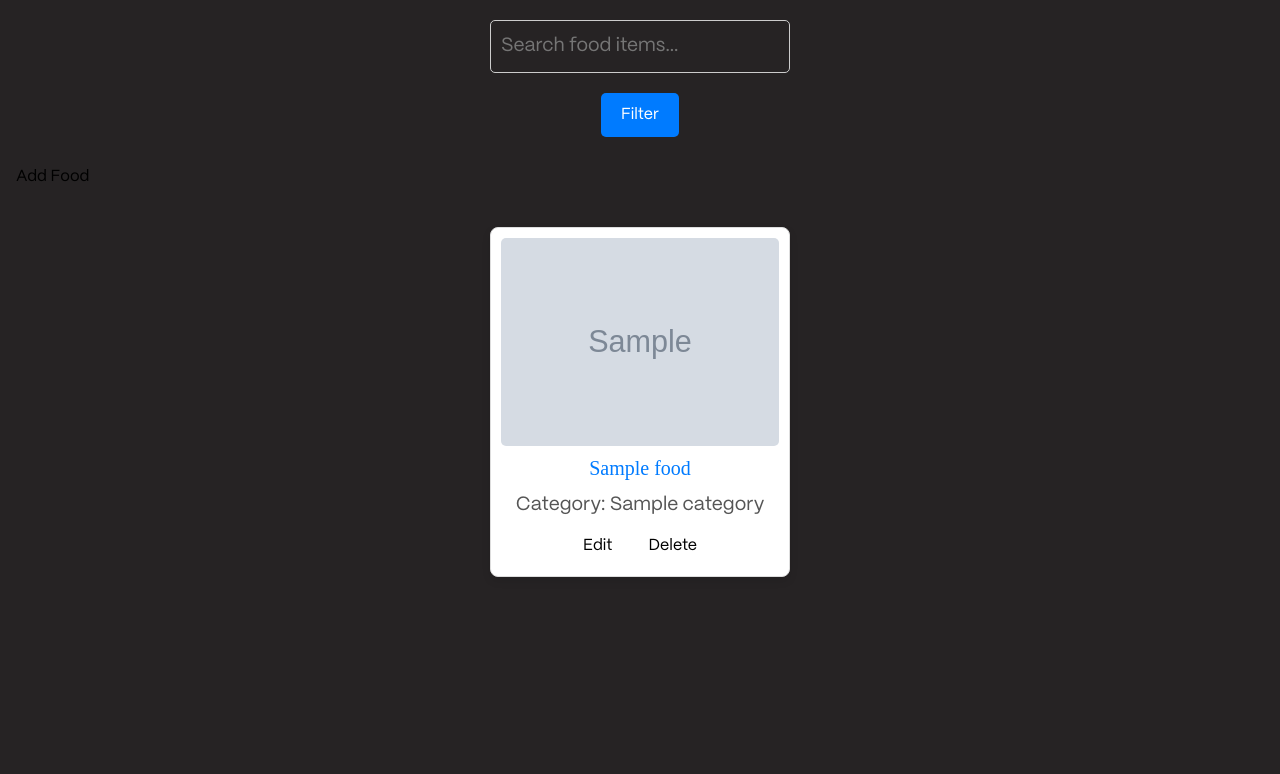
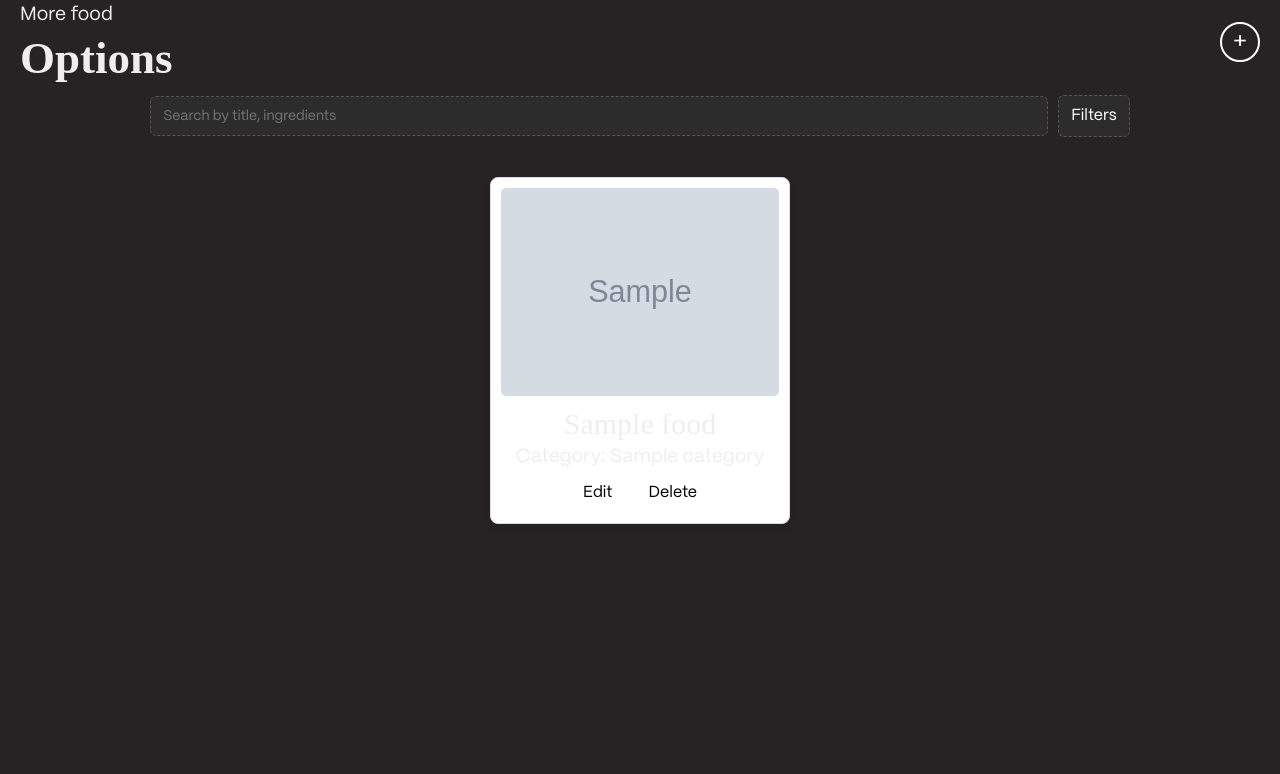
Before and after one commit to MisterAmig0/MONK, a Flask app: template templates/health.html in a window 1280 px wide. Shown: the top 774 px of the page. After the commit the page ends 524 px from the top, so only its background shows below. Run offline with Flask 3, Linux system fonts and the light colour scheme; the template is opened without the code that fills it: most values are stand-ins (such as "Sample title", 1, 10 or a date in 2020); grey boxes marked "Sample" are stand-in pictures; some web fonts are replaced.

Commit message:
Design 1.0

```diff
--- a/static/css/food.css
+++ b/static/css/food.css
@@ -1,5 +1,34 @@
+section {
+    margin: 0px 20px;
+}
+
+/* Top section add Food */
+.moreFoodHeader, .filter-container {
+    display: flex;
+    justify-content: space-between;
+}
+.add-button-food {
+    background-color: transparent;
+    color: white;
+    font-size: 24px;
+    border: 2px solid white;
+    border-radius: 50%;
+    width: 40px;
+    height: 40px;
+    display: flex;
+    justify-content: center;
+    align-items: center;
+    cursor: pointer;
+  }
+  .moreFoodHeader > .addFoodSection {
+    align-items: center;
+    margin: auto 0;
+}
+
+
+/* Create food item modal */
 .modal {
-    display: none; /* Hidden by default */
+    display: none;
     position: fixed;
     z-index: 1;
     left: 0;
@@ -54,12 +83,105 @@
     font-weight: bold;
 }
 
-.close:hover,
-.close:focus {
-    color: #000;
-    text-decoration: none;
+
+
+
+
+/* Search / Filter food */
+.filter-container {
+    display: flex;
+    gap: 10px;
+    align-items: center;
+    justify-content: center;
+    padding: 10px;
+}
+
+/* Search Box Styling */
+.search-box {
+    display: flex;
+    align-items: center;
+    border: 1px dashed #555; /* Dashed border for the search box */
+    border-radius: 6px;
+    overflow: hidden;
+    background-color: #2c2c2c; /* Match the input background */
+}
+
+#searchInput {
+    border: none;
+    padding: 8px 12px;
+    font-size: 14px;
+    color: #fff;
+    background-color: transparent;
+    width: 70vw;
+}
+
+#searchInput:focus {
+    outline: none;
+}
+
+.popup {
+    display: none;
+    position: fixed;
+    z-index: 2;
+    left: 0;
+    top: 0;
+    width: 100%;
+    height: 100%;
+    background-color: rgba(0, 0, 0, 0.5);
+}
+
+.popup-content {
+    background-color: #fff;
+    margin: 15% auto;
+    padding: 20px;
+    border-radius: 8px;
+    width: 90%;
+    max-width: 400px;
+    text-align: center;
+    box-shadow: 0 4px 8px rgba(0, 0, 0, 0.2);
+}
+
+
+.popup-content label {
+    display: block;
+    margin: 10px 0;
+    color: #555;
     cursor: pointer;
 }
+
+.popup-content input {
+    margin-right: 10px;
+}
+
+
+/* Close Popup */
+.close-popup {
+    float: right;
+    font-size: 24px;
+    font-weight: bold;
+    cursor: pointer;
+    color: #333;
+}
+
+
+/* Filter Button Styling */
+.filter-button {
+    display: inline-flex;
+    align-items: center;
+    justify-content: center;
+    border: 1px dashed #555; /* Dashed border for the filter button */
+    border-radius: 6px;
+    padding: 8px 12px;
+    color: #fff;
+    background-color: #2c2c2c; /* Match the button background */
+    cursor: pointer;
+    transition: background-color 0.3s ease;
+}
+
+.filter-button:hover {
+    background-color: #444; /* Slight hover effect */
+}
+
 
 /* Food Container Styles */
 .food-container {
@@ -82,125 +204,9 @@
     transition: transform 0.2s;
 }
 
-.food-item:hover {
-    transform: scale(1.05);
-}
 
 .food-item img {
     max-width: 100%;
     border-radius: 5px;
     margin-bottom: 10px;
 }
-
-.food-item h3 {
-    margin: 10px 0;
-    font-size: 20px;
-    color: #007bff;
-}
-
-.food-item p {
-    margin: 5px 0;
-    color: #555;
-}
-select {
-    width: 100%;
-    padding: 8px;
-    margin-top: 5px;
-    margin-bottom: 15px;
-    border: 1px solid #ccc;
-    border-radius: 5px;
-    background-color: #fff;
-    font-size: 16px;
-}
-
-select:focus {
-    outline: none;
-    border-color: #007bff;
-    box-shadow: 0 0 5px rgba(0, 123, 255, 0.5);
-}
-/* Filter Button */
-#filterBtn {
-    display: block;
-    margin: 20px auto;
-    padding: 10px 20px;
-    font-size: 16px;
-    background-color: #007bff;
-    color: #fff;
-    border: none;
-    border-radius: 5px;
-    cursor: pointer;
-    transition: background-color 0.3s;
-}
-
-#filterBtn:hover {
-    background-color: #0056b3;
-}
-
-/* Popup Styles */
-.popup {
-    display: none;
-    position: fixed;
-    z-index: 2;
-    left: 0;
-    top: 0;
-    width: 100%;
-    height: 100%;
-    background-color: rgba(0, 0, 0, 0.5);
-}
-
-.popup-content {
-    background-color: #fff;
-    margin: 15% auto;
-    padding: 20px;
-    border-radius: 8px;
-    width: 90%;
-    max-width: 400px;
-    text-align: center;
-    box-shadow: 0 4px 8px rgba(0, 0, 0, 0.2);
-}
-
-.popup-content h3 {
-    margin-bottom: 20px;
-    font-size: 20px;
-    color: #333;
-}
-
-.popup-content label {
-    display: block;
-    margin: 10px 0;
-    font-size: 16px;
-    color: #555;
-    cursor: pointer;
-}
-
-.popup-content input {
-    margin-right: 10px;
-}
-
-.popup-content button {
-    margin-top: 20px;
-    padding: 10px 20px;
-    background-color: #28a745;
-    color: #fff;
-    border: none;
-    border-radius: 5px;
-    cursor: pointer;
-    transition: background-color 0.3s;
-}
-
-.popup-content button:hover {
-    background-color: #218838;
-}
-
-/* Close Popup */
-.close-popup {
-    float: right;
-    font-size: 24px;
-    font-weight: bold;
-    cursor: pointer;
-    color: #333;
-}
-
-.close-popup:hover {
-    color: #000;
-}
--- a/templates/health.html
+++ b/templates/health.html
@@ -9,19 +9,33 @@
 </head>
 <body>
 
+    <section>
+    <!-- Add food -->
+    <div class="moreFoodHeader">
+        <div>
+            <span class="subtitle">More food</span>
+            <h1 class="title">Options</h1>
+        </div>
+        <div class="addFoodSection">
+            <button class="add-button-food" id="addFoodBtn">+</button>
+        </div>
+    </div>
+    <div class="filter-container">
         <!-- Search Bar -->
-        <form id="searchForm" action="/health" method="GET" style="text-align: center; margin: 20px 0;">
+        <form id="searchForm" action="/health" method="GET">
+            <div class="search-box">
                 <input
                     type="text"
                     name="search"
                     id="searchInput"
-                placeholder="Search food items..."
-                value="{{ request.args.get('search', '') }}"
-                style="padding: 10px; width: 300px; border: 1px solid #ccc; border-radius: 5px;">
+                    placeholder="Search by title, ingredients"
+                    value="{{ request.args.get('search', '') }}" >
+            </div>
         </form>
 
         <!-- Filter Button -->
-        <button id="filterBtn">Filter</button>
+        <button id="filterBtn" class="filter-button">Filters</button>
+    </div>
 
     <!-- Filter Popup -->
     <div id="filterPopup" class="popup">
@@ -66,7 +80,6 @@
     </div>
 
 
-    <button id="addFoodBtn">Add Food</button>
 
     <div id="foodModal" class="modal">
         <div class="modal-content">
@@ -156,6 +169,7 @@
             </form>
         </div>
     </div>
+    </section>
     <script src="/static/js/modals/foodModal.js"></script>
     <script src="/static/js/foodFilter.js"></script>
 </body>
```
Also changed, not shown: test.html (added, +110 -0 lines). Lines whose indentation alone changed are shown as unchanged.
